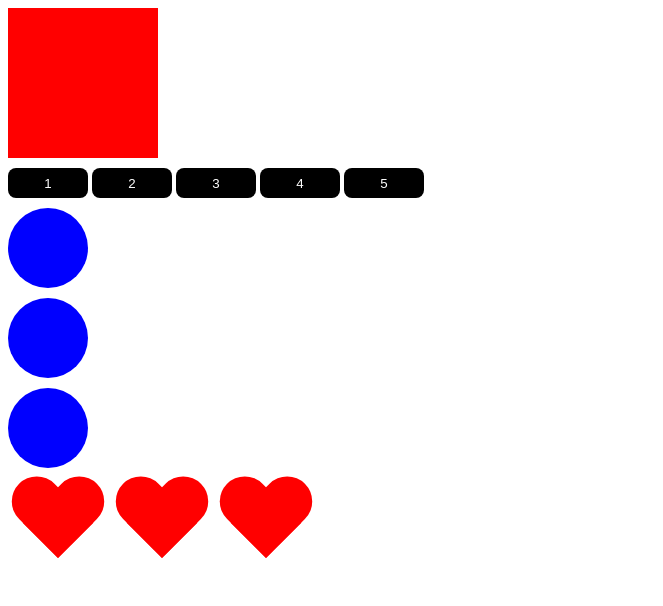
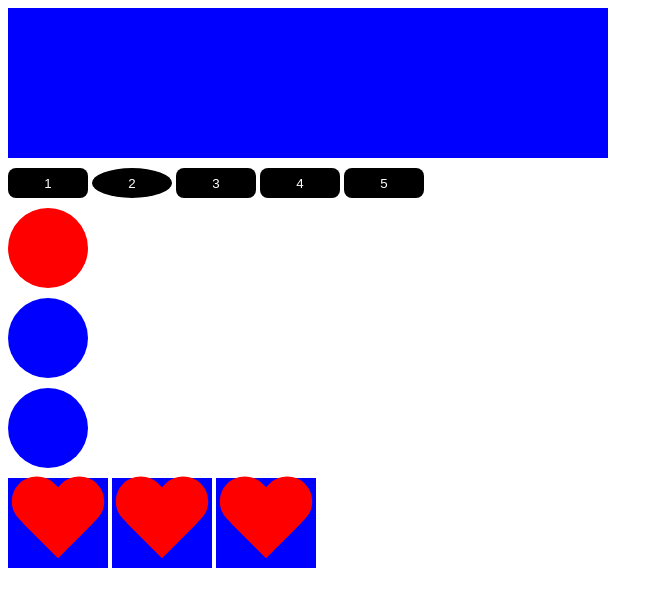
Before and after one commit to Zapolskikh/JScourse, a plain HTML site: page index2.html in a window 1280 px wide. Shown: the whole page, without its empty margins (0-663 px from the left). Drawn offline with Linux system fonts and the light colour scheme.

Commit message:
29dodelat

```diff
--- /dev/null
+++ b/dejstvija s elementami na stanice.js
@@ -0,0 +1,35 @@
+'use strict';
+
+const box = document.getElementById('box');
+const btns = document.getElementsByTagName('button');
+const circles = document.getElementsByClassName('circle');
+const hearts = document.querySelectorAll(".heart");
+const oneHeart = document.querySelector('heart');
+
+console.dir(box); // смотрим жлемент в качестве обьекта
+box.style.backgroundColor ="blue"; //используем свойство бьекта
+box.style.width = '500px';
+//работаем с инлайн стилями, они всегда перебивают css стили, высший приоритет.
+
+btns[1].style.borderRadius = '100%';
+//circles.style.backgroundColor = 'red'; // не работает, потому что мы обращаемся к целому массиву!!
+circles[0].style.backgroundColor = 'red';
+
+//neskolko stiley
+const num = 600;
+box.style.cssText = 'background-color: blue; width: 500px'; //пишем в css языке
+box.style.cssText = `background-color: blue; width: ${num}px`; //можно вставлять переменные
+
+//изменяем нескольок пободных элементов
+for(let i = 0; i< hearts.length; i++){
+    hearts[i].style.backgroundColor= 'green';
+}
+////изменяем нескольок пободных элементов forEach
+hearts.forEach(item =>{
+item.style.backgroundColor = 'blue';
+});
+
+hearts.forEach = function(item){
+    item.style.backgroundColor = 'black';
+};
+hearts.forEach();
--- a/index2.html
+++ b/index2.html
@@ -25,6 +25,6 @@
 
 		</div>
 
-		<script src="poluchenije elementov so stranicy.js"></script>
+		<script src="dejstvija s elementami na stanice.js"></script>
 	</body>
 </html>
--- a/poluchenije elementov so stranicy.js
+++ b/poluchenije elementov so stranicy.js
@@ -10,8 +10,10 @@ const circles = document.getElementsByClassName('circle'); //tak zhe html collec
 console.log(circles);
 
 //современные способы
-const hearts = document.querySelectorAll('.heart'); //css selector //. ставится потму что класс! //умеет forEach
+const hearts = document.querySelectorAll('.heart'); //css selector //. ставится потому что класс! //умеет forEach
 console.log(hearts);
 hearts.forEach(item => {
     console.log(item);
 });
+
+const oneHeart = document.querySelector('.heart'); //выберет только первый элемент
```
